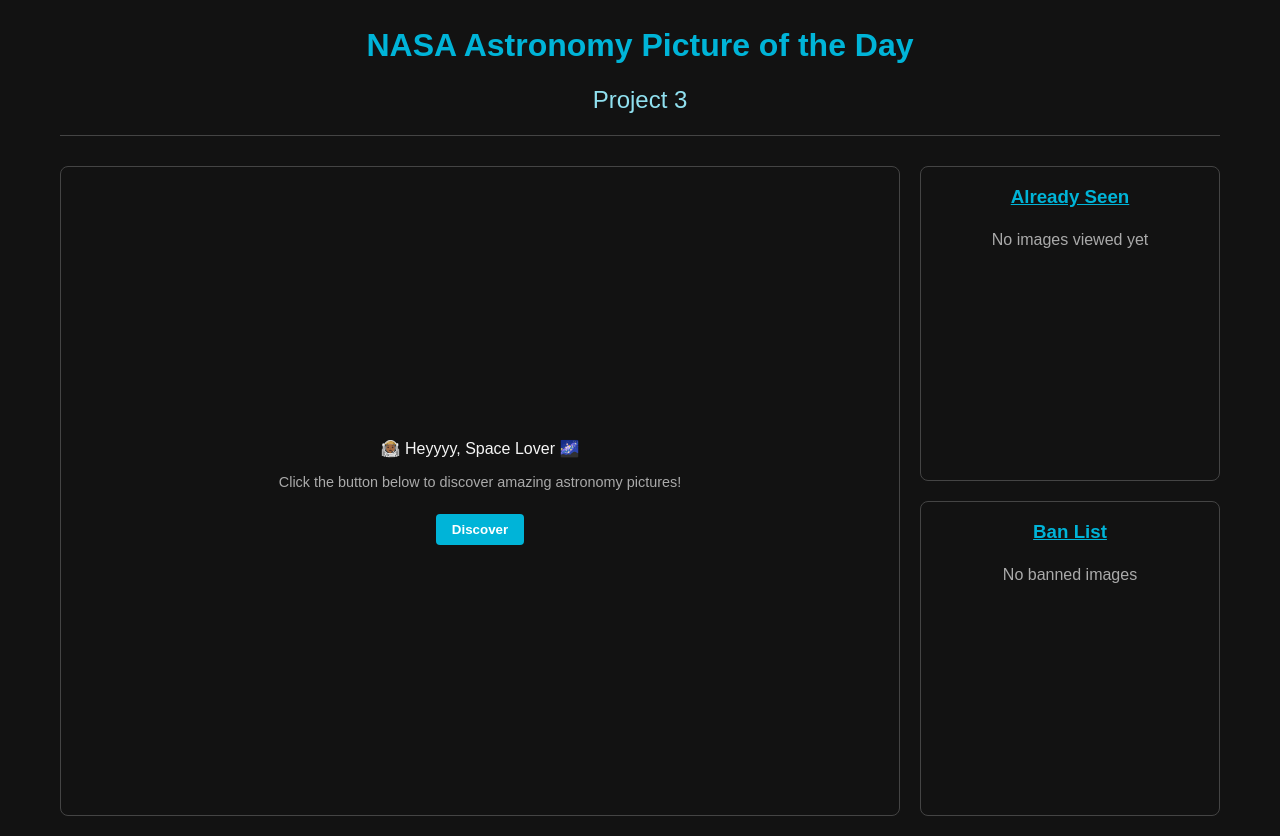
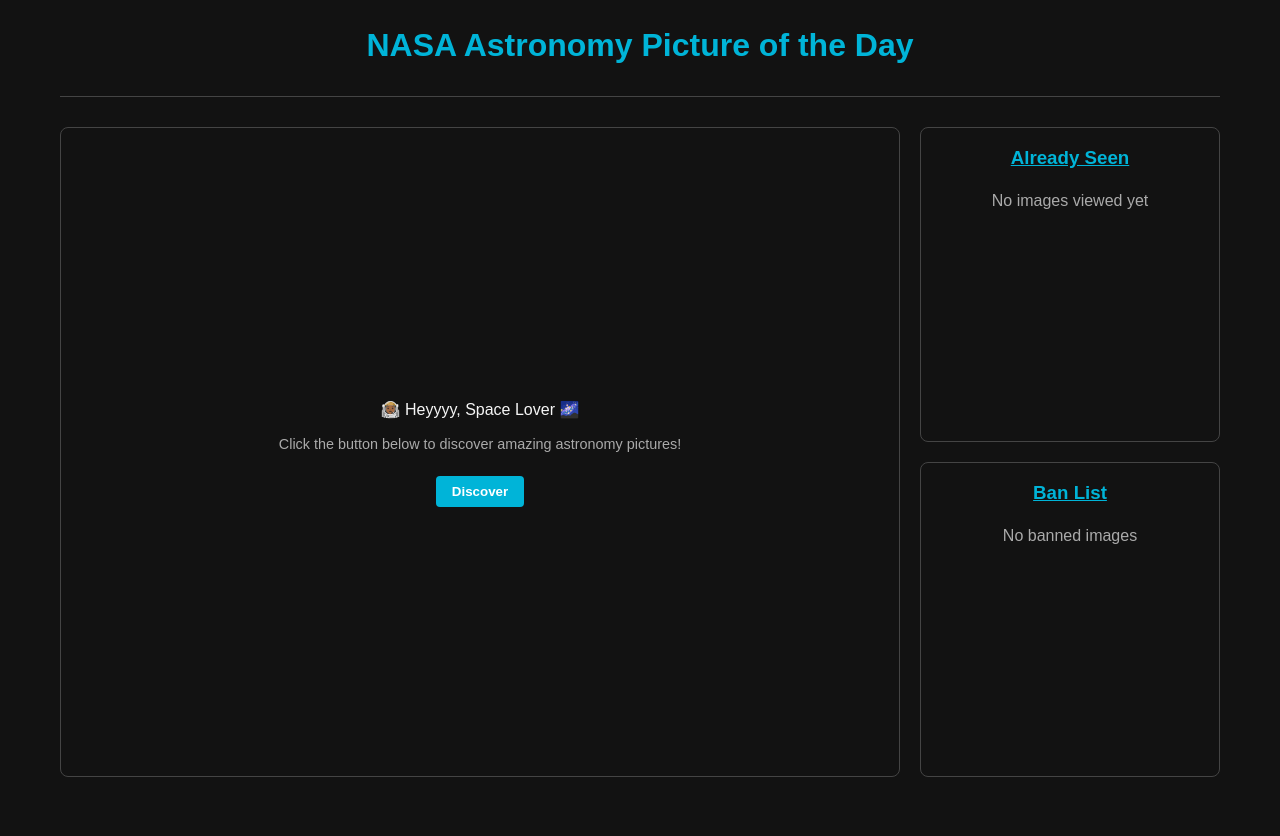
Before and after one commit to code-techhb/nasa-apod, a React (Vite) app: page / in a window 1280 px wide. After the commit the page ends 800 px from the top, so only its background shows below. Built offline with nearby package versions, Linux system fonts and the light colour scheme.

Commit message:
💅 polish UI and improve CTA

```diff
--- a/src/App.css
+++ b/src/App.css
@@ -29,12 +29,7 @@
   margin-bottom: 10px;
 }
 
-header h2 {
-  color: #90e0ef;
-  font-weight: normal;
-}
-
-/* Main layout according to wireframe */
+/* Main layout */
 .content-container {
   display: flex;
   gap: 20px;
--- a/src/App.jsx
+++ b/src/App.jsx
@@ -5,12 +5,14 @@
 import BannedList from "./components/BannedList";
 
 function App() {
+  //-------------- State management vars ------------------
   const [currentImage, setCurrentImage] = useState(null);
   const [seenImages, setSeenImages] = useState([]);
   const [bannedImages, setBannedImages] = useState([]);
   const [loading, setLoading] = useState(false);
   const [error, setError] = useState(null);
 
+  //--------------Fetch data fn -----------------------
   const fetchNasaImage = async (date = "") => {
     setLoading(true);
     try {
@@ -20,18 +22,14 @@
       if (date) {
         url += `&date=${date}`;
       }
-
       const response = await fetch(url);
       const data = await response.json();
 
-      // Check if this image is already in the banned list
       if (bannedImages.some((img) => img.date === data.date)) {
         const yesterday = getPreviousDay(date || new Date());
         fetchNasaImage(yesterday);
         return;
       }
-      // console.log("NASA API response data:", data);
-
       // Check if date E
       if (!data.date) {
         console.error("Missing date in NASA API response:", data);
@@ -50,14 +48,8 @@
       const isDuplicate = seenImages.some((img) => img.id === imageWithId.id);
 
       if (!isDuplicate) {
-        // console.log(`Adding new image from ${data.date} to seen list`);
         setSeenImages((prev) => [imageWithId, ...prev]);
       }
-      // else {
-      //   console.log(
-      //     `Image from ${data.date} already in seen list, not adding duplicate`
-      //   );
-      // }
       setLoading(false);
     } catch (err) {
       setError("Failed to fetch NASA image. Please try again later.");
@@ -80,7 +72,6 @@
     const randomDate = new Date(start + Math.random() * (end - start));
     const formattedDate = randomDate.toISOString().split("T")[0];
 
-    // console.log(`Discovering image for date: ${formattedDate}`);
     setLoading(true);
     setCurrentImage(null);
     setTimeout(() => {
@@ -94,7 +85,6 @@
         ...currentImage,
         id: `banned_${currentImage.date}`,
       };
-      // Check if the image is already banned before adding
       const isAlreadyBanned = bannedImages.some(
         (img) => img.id === bannedImage.id
       );
@@ -124,16 +114,15 @@
     const isDuplicate = seenImages.some((img) => img.id === imageWithId.id);
 
     if (!isDuplicate && !imageWithId.id.startsWith("banned_")) {
-      // console.log(`Adding viewed image from ${imageWithId.date} to seen list`);
       setSeenImages((prev) => [imageWithId, ...prev]);
     }
   };
 
+  //-------------- UI-----------------------
   return (
     <div className="app-container">
       <header>
         <h1>NASA Astronomy Picture of the Day</h1>
-        <h2>Project 3</h2>
       </header>
 
       <main className="content-container">
--- a/src/components/NasaImageViewer.jsx
+++ b/src/components/NasaImageViewer.jsx
@@ -66,10 +66,10 @@
         <p className="explanation">{currentImage.explanation}</p>
         <div className="image-actions">
           <button className="discover-btn" onClick={onDiscover}>
-            Discover
+            Show me more 😍
           </button>
           <button className="ban-btn" onClick={onBanImage}>
-            Ban This Image
+            Don't show again 😊
           </button>
         </div>
       </div>
```
Also changed, not shown: 1 other file (tests, documents, lock files or other folders).
